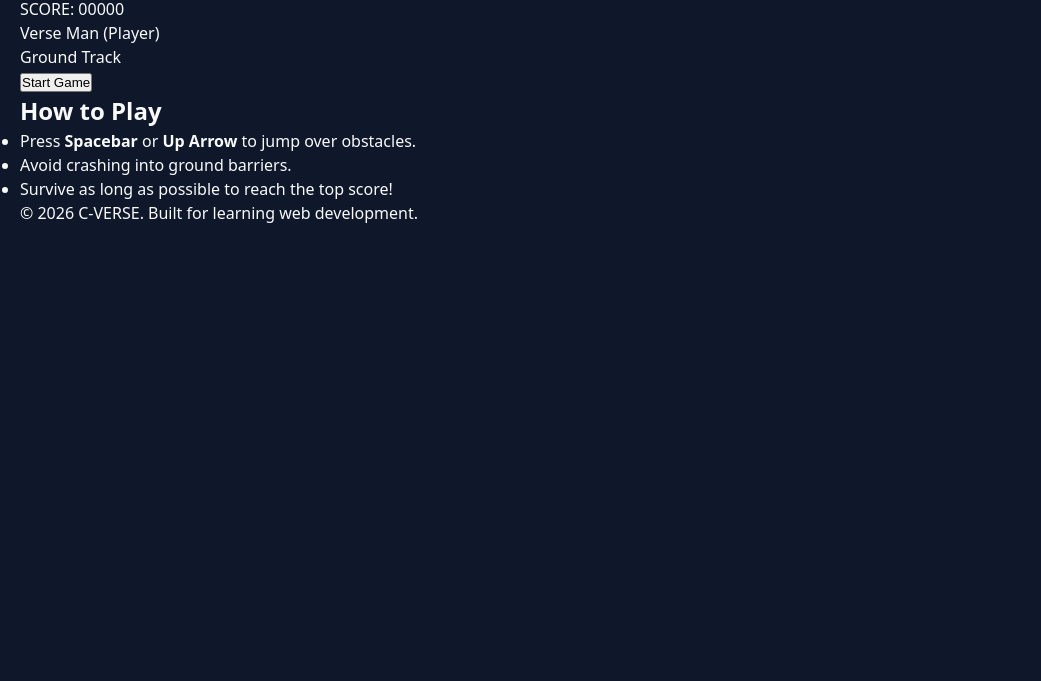
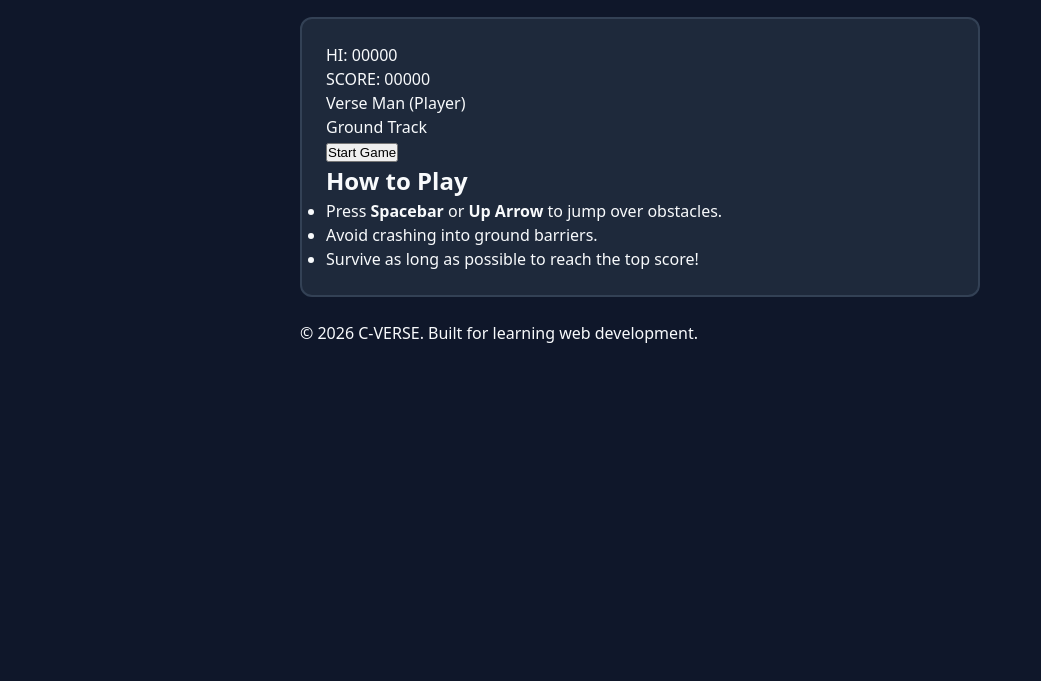
Before and after one commit to KarthickJack/verse-run, a plain HTML site: page index.html in a window 1280 px wide. Shown: the part 119-800 px from the top of the page, without its empty margins (0-1041 px from the left). Drawn offline with Linux system fonts and the light colour scheme.

Commit message:
css - Main Game Container

```diff
--- a/css/style.css
+++ b/css/style.css
@@ -27,3 +27,27 @@ body {
   min-height: 100vh;
   padding: 20px;
 }
+
+/* --------------------------------------------------------------------------
+   2. Main Game Container
+   -------------------------------------------------------------------------- */
+
+/* App Container:
+   Acts as the central column for the entire application.
+   Uses max-width and auto margins to center the entire game on the screen. */
+#app-container {
+  max-width: 680px;
+  margin: 0 auto;
+}
+
+/* Game Wrapper:
+   The main console card housing the HUD, stage, controls, and instructions.
+   Styled as a distinct dark panel with borders and inner breathing room. */
+#game-wrapper {
+  background-color: #1e293b; /* Slightly lighter slate for contrast */
+  border: 2px solid #334155; /* Subtle border framing the console */
+  border-radius: 12px;       /* Rounded corners for arcade panel feel */
+  padding: 24px;             /* Space between the border and internal game elements */
+  margin-top: 20px;
+  margin-bottom: 24px;
+}
```
